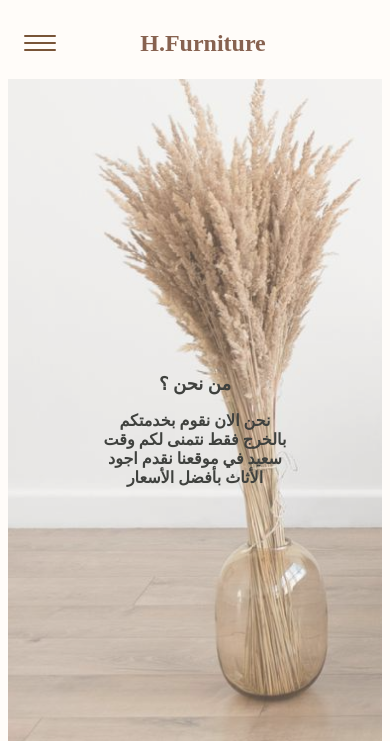
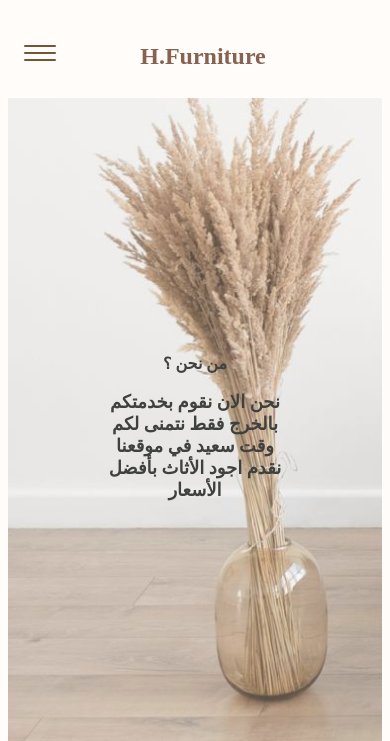
Before and after one commit to Jawza-Alqahtani/FirstWebPage, a PHP site: page /about.html in a window 390 px wide. Shown: the top 741 px of the page. Run offline with PHP 8.4, Linux system fonts and the light colour scheme.

Commit message:
Update styleAbout.css

```diff
--- a/styleAbout.css
+++ b/styleAbout.css
@@ -240,18 +240,18 @@ header {
 
 
 
-h3 {
+h2 {
   font-size: 32px;
 }
 
 @media screen and (max-width: 780px) {
 
 
-  .hero-text h2 {
+  .hero-text h3 {
     font-size: 18px;
   }
 
-    .hero-text h3 {
+    .hero-text h2 {
         text-align: center;
         font-size: 16px;
     }
```
